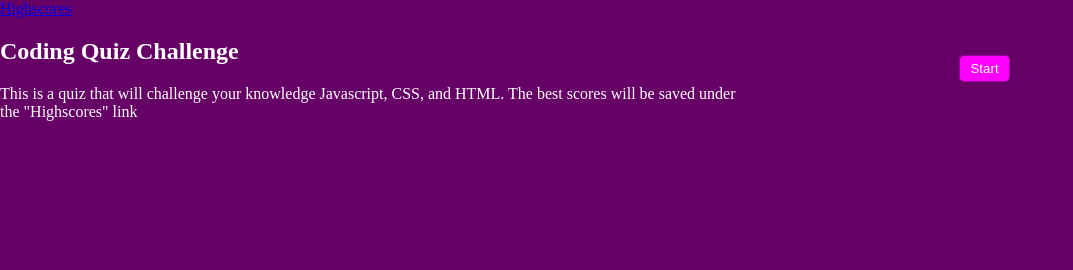
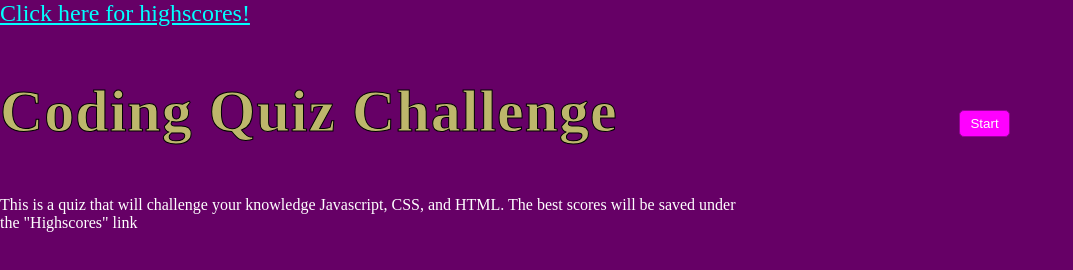
Before and after one commit to Bfunk54/CodingQuiz, a plain HTML site: page index.html in a window 1280 px wide. Shown: the whole page, without its empty margins (0-1073 px from the left). Drawn offline with Linux system fonts and the light colour scheme.

Commit message:
adding some styling to the highscore button and title

```diff
--- a/assets/css/style.css
+++ b/assets/css/style.css
@@ -61,3 +61,8 @@ body.wrong {
     -webkit-text-stroke: 1px black;
     letter-spacing: 1px;
 }
+
+.highscores {
+    font-size: 24px;
+    color:aqua;
+}
--- a/index.html
+++ b/index.html
@@ -15,11 +15,11 @@
 
     <section id="full-start-screen">
     <div> <!--Create <a> tag to reference highscores.html-->
-        <a id='highscores' href="./assets/highscores.html">Highscores</a>
+        <a id='highscores' class="highscores" href="./assets/highscores.html">Click here for highscores!</a>
     </div>
 
         <div id="start-screen" class="start">
-            <h1>Coding Quiz Challenge</h1>
+            <h1 class="highscoresTitle">Coding Quiz Challenge</h1>
             <!-- p tag with an intro about quiz-->
             <p class="intro">This is a quiz that will challenge your knowledge Javascript, CSS, and HTML. The best scores will be saved under the "Highscores" link</p>
 
```
